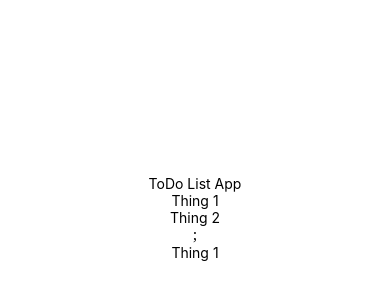
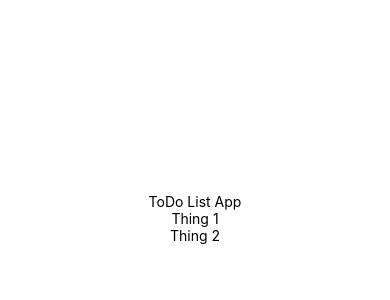
Before and after one commit to alexaf2000/Todo-ReactNative, a React Native app: screen / in a window 390 px wide. Shown: the part 204-504 px from the top of the page. Built offline with nearby package versions, Linux system fonts and the light colour scheme.

Commit message:
Solved issue (semicolon)

```diff
--- a/src/components/TodoList/index.js
+++ b/src/components/TodoList/index.js
@@ -4,8 +4,7 @@ const TodoList = ({ todos }) => (
     <Fragment>
         {todos.map(
             todo => (!todo.done && <Text key={todo.text}>{todo.text}</Text>
-        ))};
-         <Text>{todos[0].text}</Text>
+            ))}
     </Fragment>
 );
 export default TodoList;
```
